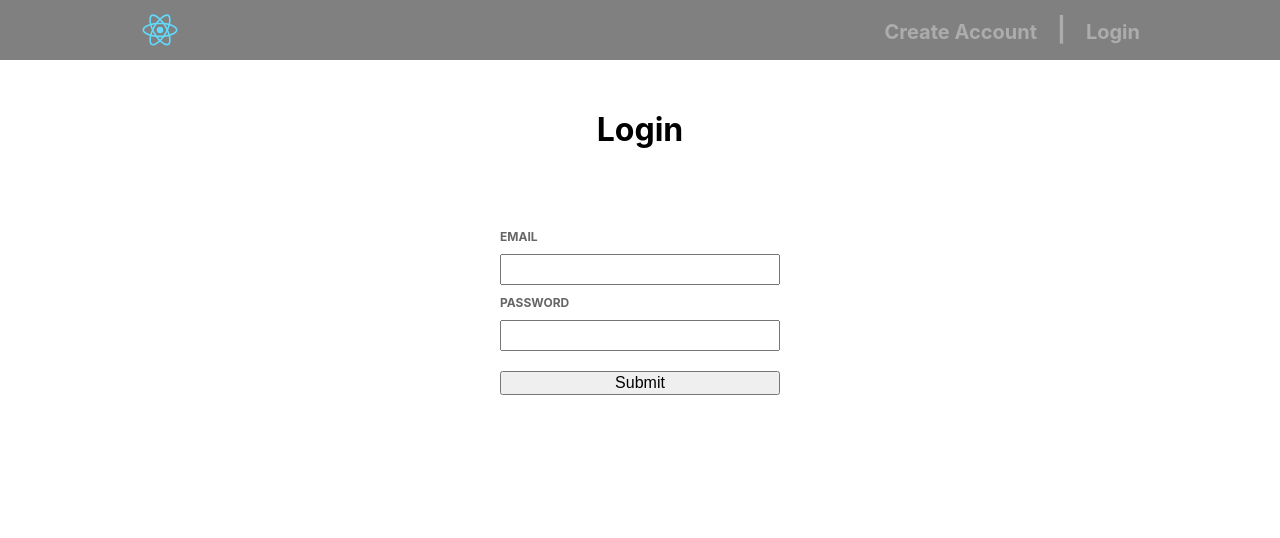
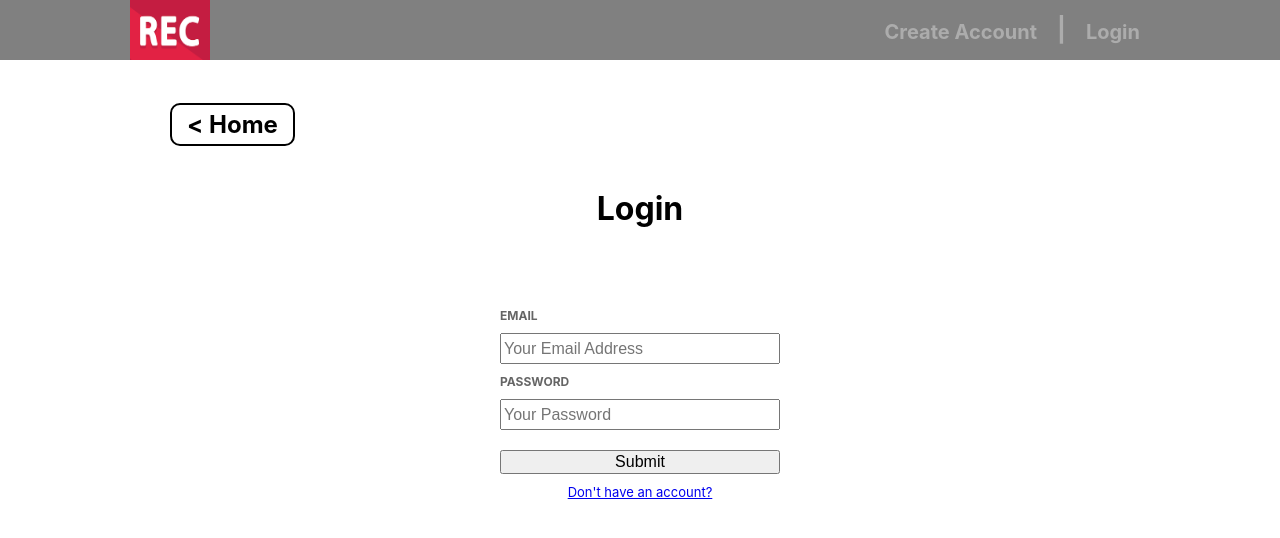
Before and after one commit to YuxiangChai/final-project, a React (Create React App) app in the folder final-webapp/: page /login in a window 1280 px wide. Shown: the top 538 px of the page. Built offline with nearby package versions, Linux system fonts and the light colour scheme; no server answers.

Commit message:
almost finish

```diff
--- a/final-webapp/src/App.css
+++ b/final-webapp/src/App.css
@@ -14,17 +14,21 @@
 
 .Home {
   display: flex;
-  margin: 100px 60px;
+  margin: 80px 60px;
 }
 
 .Welcome {
+  display: flex;
   flex-basis: 60%;
+  flex-direction: column;
   margin: 0 auto;
   text-align: center;
 }
 
 .Welcome h1 {
-  font-size: 40px;
+  font-family: Georgia, 'Times New Roman', Times, serif;
+  font-size: 50px;
+  margin: 40px auto;
 }
 
 .Welcome h2 {
@@ -32,13 +36,14 @@
   font-weight: 200;
 }
 
-.Welcome p {
-  font-size: 20px;
+.Home_wrapper p {
+  font-size: 40px;
   font-family: cursive;
+  text-align: center;
 }
 
 .Logo {
-  width: 60px;
+  width: 80px;
   margin: 0 30px;
 }
 
@@ -86,8 +91,19 @@
 }
 
 .NotLoggedIn {
-  margin: 80px 50px;
+  margin: 30px auto;
   text-align: center;
+}
+
+.NotLoggedIn p{
+  font-family: cursive;
+  font-size: 40px;
+  margin-bottom: 60px;
+}
+
+.NotLoggedIn h1 {
+  font-size: 26px;
+  margin: 30px auto;
 }
 
 .Form_wrapper {
@@ -120,6 +136,11 @@
 .Form button {
   font-size: 16px;
   margin: 10px;
+}
+
+.Form a {
+  font-size: 13px;
+  text-align: center;
 }
 
 .Form button:hover {
@@ -226,3 +247,8 @@
 .SinglePost .Image img {
   max-width: 100%;
 }
+
+.Weather h3 {
+  font-size: 18px;
+  font-weight: 100;
+}
--- a/final-webapp/src/App.js
+++ b/final-webapp/src/App.js
@@ -3,7 +3,6 @@ import { Route, BrowserRouter as Router, Redirect } from 'react-router-dom';
 import * as firebase from 'firebase/app';
 import 'firebase/auth';
 import 'firebase/storage';
-import axios from 'axios';
 
 import './App.css';
 
--- a/final-webapp/src/components/CreateAccountForm.js
+++ b/final-webapp/src/components/CreateAccountForm.js
@@ -5,10 +5,11 @@ function CreateAccountForm({ CreateAccountFunction }) {
     <div className='Form_wrapper'>
       <form className='Form' onSubmit={(e) => CreateAccountFunction(e)}>
         <label htmlFor='createEmail'>Email</label>
-        <input type='email' name='createEmail' />
+        <input type='email' name='createEmail' placeholder='Your Email Address'/>
         <label htmlFor='createPassword'>Password</label>
-        <input type='password' name='createPassword' />
+        <input type='password' name='createPassword' placeholder='Your Password'/>
         <button>Create Account</button>
+        <a href='/login'>Already have an account?</a>
       </form>
     </div>
   )
--- a/final-webapp/src/components/Header.js
+++ b/final-webapp/src/components/Header.js
@@ -1,5 +1,5 @@
 import React from 'react';
-import Logo from '../logo.svg';
+import Logo from '../components/Logo.png';
 
 function Header({ LogoutFunction, isLoggedIn, userInformation }) {
   return (
--- a/final-webapp/src/components/LoginForm.js
+++ b/final-webapp/src/components/LoginForm.js
@@ -5,10 +5,11 @@ function LoginForm({ LoginFunction }) {
     <div className='Form_wrapper'>
       <form className='Form' onSubmit={(e) => LoginFunction(e)}>
         <label htmlFor='loginEmail'>Email</label>
-        <input type='text' name='loginEmail' />
+        <input type='text' name='loginEmail' placeholder='Your Email Address'/>
         <label htmlFor='loginPassword'>Password</label>
-        <input type='text' name='loginPassword' />
+        <input type='text' name='loginPassword' placeholder='Your Password'/>
         <button>Submit</button>
+        <a href='/create-account'>Don't have an account?</a>
       </form>
     </div>
   );
--- a/final-webapp/src/components/NotLoggedIn.js
+++ b/final-webapp/src/components/NotLoggedIn.js
@@ -3,8 +3,10 @@ import React from 'react';
 function NotLoggedIn() {
   return (
     <div className='NotLoggedIn'>
+      <p>Start recording you life!</p>
       <h1>You are not logged in.</h1>
       <h1>Please <a href='/login'>sign in</a> or <a href='/create-account'>create an account</a> .</h1>
+
     </div>
   );
 }
--- /dev/null
+++ b/final-webapp/src/components/Weather.js
@@ -0,0 +1,30 @@
+import React, { useEffect, useState } from 'react';
+import axios from 'axios';
+
+function Weather() {
+  const defaultKey = "62d4df52f6468e767a1034b5a90eee94";
+  const [weather, setWeather] = useState({});
+
+  useEffect(() => {
+    axios
+      .get(`https://api.openweathermap.org/data/2.5/weather?id=5128581&appid=${defaultKey}&units=metric`)
+      .then(function (response) {
+        // handle success
+        console.log(response);
+        setWeather(response.data);
+      })
+      .catch(function (error) {
+        // handle error
+        console.log(error);
+      });
+  }, []);
+
+
+  return (
+    <div className='Weather'>
+      {weather.main && <h3>New York Weather: &nbsp;&nbsp;{weather.main.temp}&#176; &nbsp;&nbsp;{weather.weather[0].main}</h3>}
+    </div>
+  )
+}
+
+export default Weather;
--- a/final-webapp/src/pages/CreateAccount.js
+++ b/final-webapp/src/pages/CreateAccount.js
@@ -5,6 +5,9 @@ import CreateAccountForm from '../components/CreateAccountForm';
 function CreateAccount({ CreateAccountFunction }) {
   return (
     <div className='Home_wrapper'>
+      <div className='Return'>
+        <a href='/'>{'<'} Home</a>
+      </div>
       <h1 className='Title'>Create Account</h1>
       <CreateAccountForm CreateAccountFunction={CreateAccountFunction}/>
     </div>
--- a/final-webapp/src/pages/Home.js
+++ b/final-webapp/src/pages/Home.js
@@ -2,6 +2,7 @@ import React, { useEffect, useState } from 'react';
 import axios from 'axios';
 
 import PostNavi from '../components/PostNavi';
+import Weather from '../components/Weather';
 
 function Home({ userInformation }) {
   var regex = /(.*)@/;
@@ -38,12 +39,13 @@ function Home({ userInformation }) {
 
   return (
     <div className='Home_wrapper'>
+      <p>Don't forget to record wonderful moments!</p>
       <div className='Home'>
         {allPosts && <PostNavi allPosts={userPosts}/>}
         <div className="Welcome">
-          <h1>Welcome! {name}</h1>
+          <h1>Welcome! &nbsp;&nbsp;{name}</h1>
           <h2>Today is {monthArray[month]} {day}</h2>
-          <p>Don't forget to record wonderful moments!</p>
+          <Weather />
         </div>
       </div>
     </div>
--- a/final-webapp/src/pages/Login.js
+++ b/final-webapp/src/pages/Login.js
@@ -5,6 +5,9 @@ import LoginForm from '../components/LoginForm';
 function Login({ LoginFunction }) {
   return (
     <div className='Home_wrapper'>
+      <div className='Return'>
+        <a href='/'>{'<'} Home</a>
+      </div>
       <h1 className='Title'>Login</h1>
       <LoginForm LoginFunction={LoginFunction} />
     </div>
```
Also changed, not shown: final-webapp/src/components/Logo.png (added).
